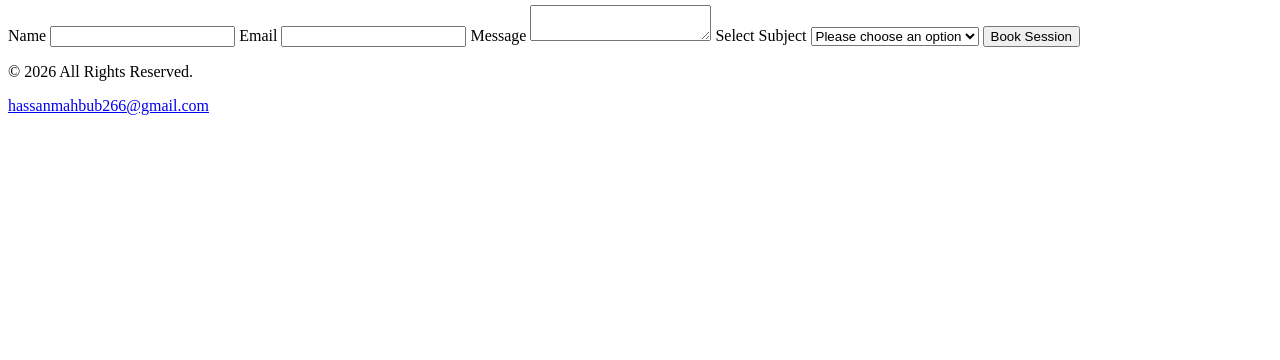
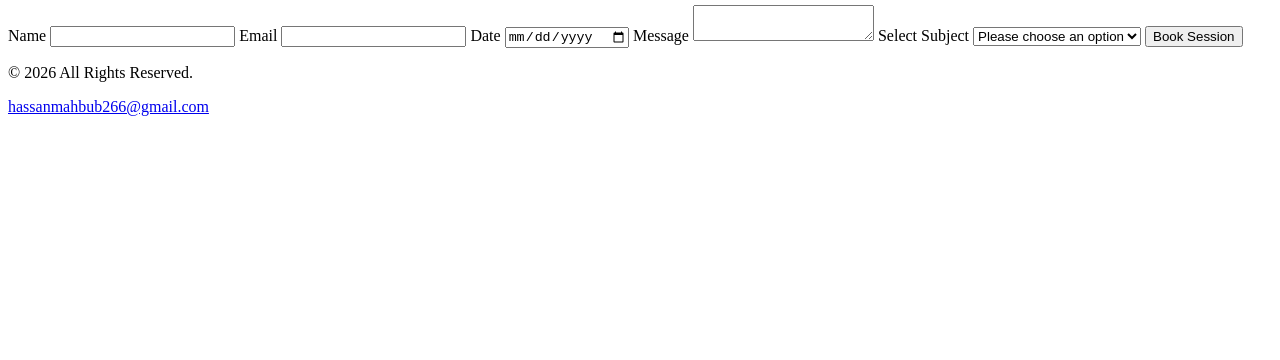
Before and after one commit to mahbubbar/Peer-Tutoring-Marketplace1, a plain HTML site: page index.html in a window 1280 px wide. Shown: the part 440-800 px from the top of the page. Drawn offline with Linux system fonts and the light colour scheme.

Commit message:
Added date

```diff
--- a/index.html
+++ b/index.html
@@ -34,6 +34,8 @@
             <input type="text" id="name" name="name" required>
             <label for="email">Email</label>
             <input type="email" id="email" name="email" required>
+            <label for="date">Date</label>
+            <input type="date" id="date" name="date" required>
             <label for="message">Message</label>
             <textarea id="message" name="message"></textarea>
             <label for="subject">Select Subject</label>
```
